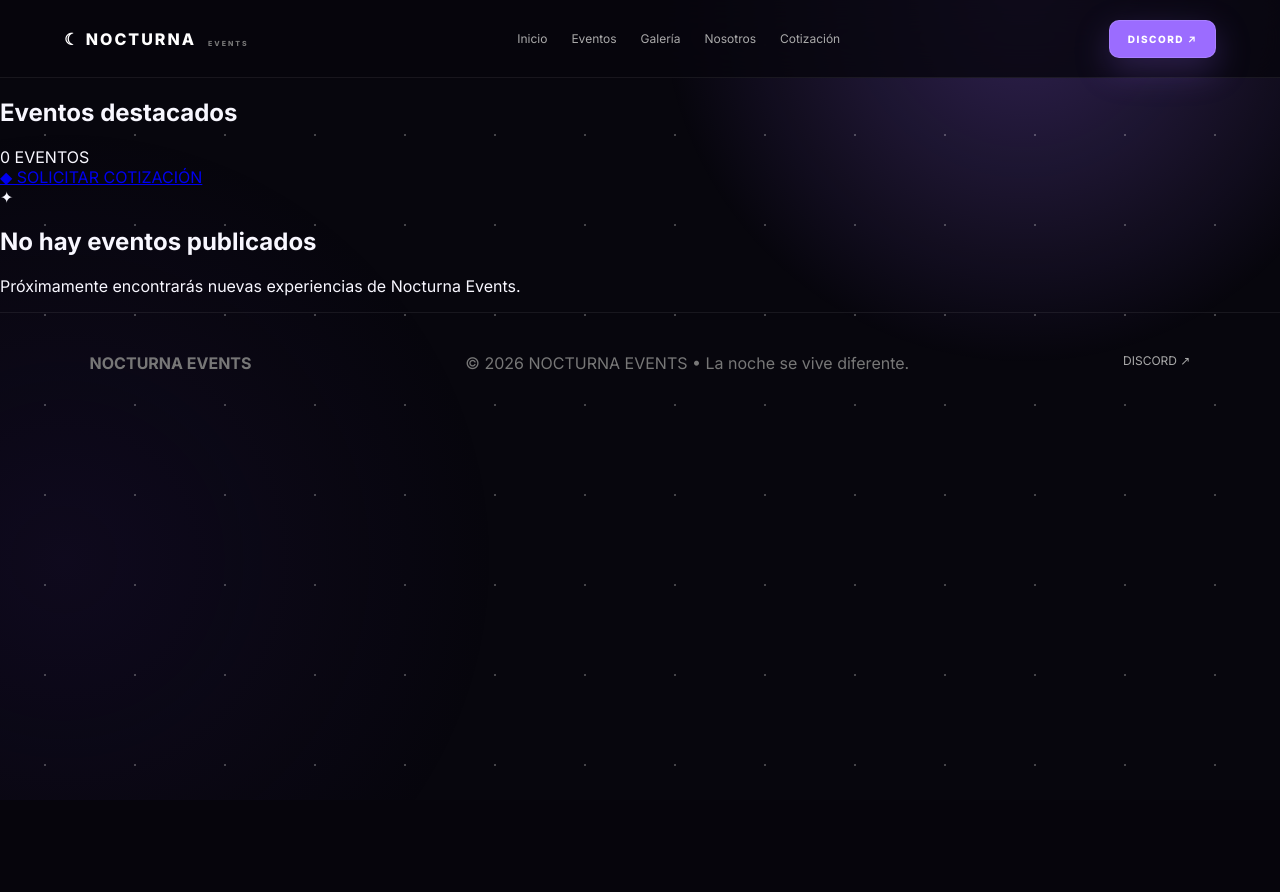
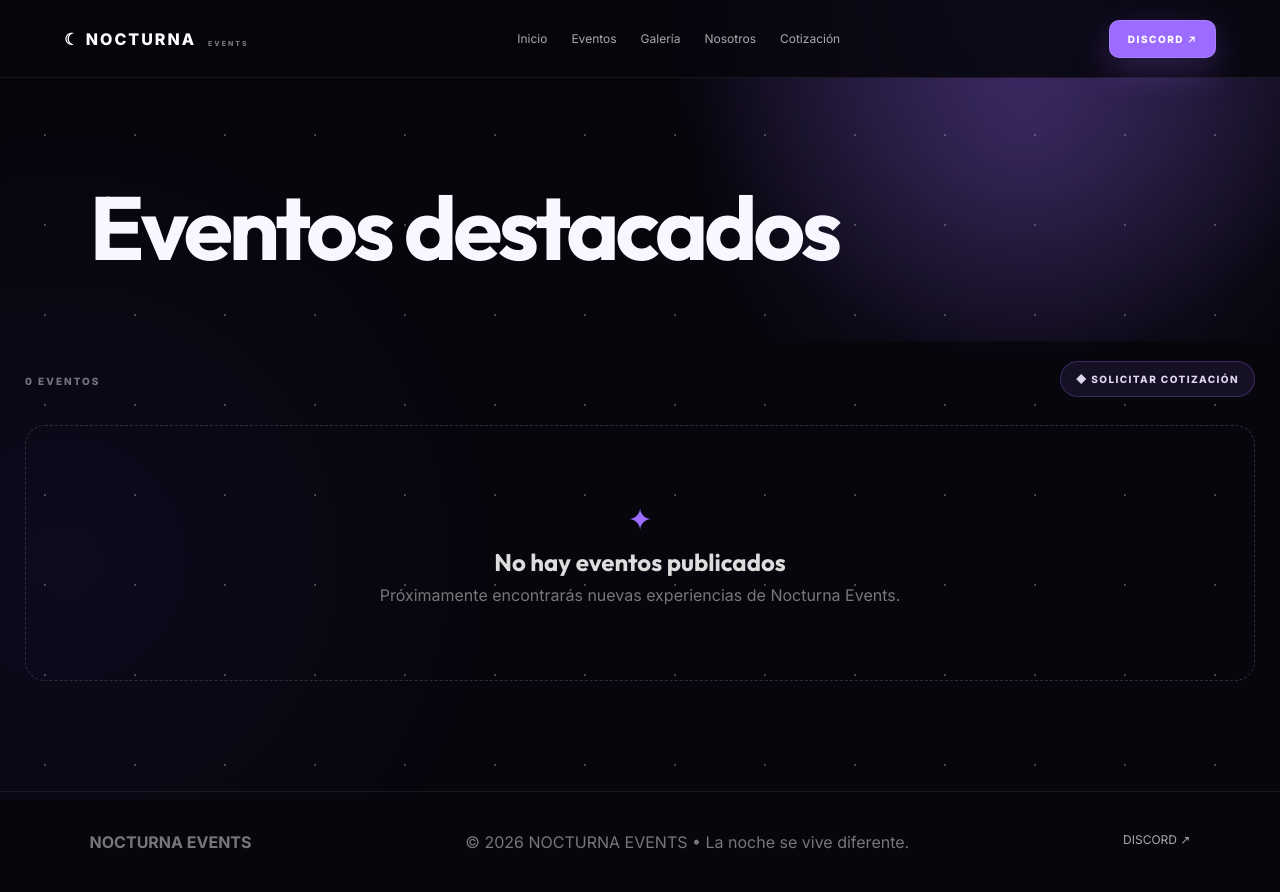
Before and after one commit to YulianaaaHz/NocturnaEvents, a Flask app: page /eventos in a window 1280 px wide. Before the commit the page ends 766 px from the top, so only its background shows below. Run offline with Flask 3, Linux system fonts and the light colour scheme; data comes from the database, SQL or seed files in the repository; data that the repository does not hold is empty.

Commit message:
Add professional design styles for events section

```diff
--- a/static/css/style.css
+++ b/static/css/style.css
@@ -45,3 +45,307 @@
     line-height: 1.9;
     font-size: 15px;
 }
+/* =========================================
+   EVENTOS - DISEÑO PROFESIONAL
+========================================= */
+
+.events-hero {
+    padding: 95px 7% 55px;
+    background:
+        radial-gradient(
+            circle at 80% 20%,
+            color-mix(in srgb, var(--p), transparent 82%),
+            transparent 32%
+        );
+}
+
+.events-hero h1 {
+    font-family: Outfit, sans-serif;
+    font-size: clamp(55px, 7vw, 95px);
+    line-height: .9;
+    letter-spacing: -4px;
+    margin: 14px 0 18px;
+}
+
+.events-hero p {
+    color: #9996a5;
+    line-height: 1.8;
+    max-width: 680px;
+}
+
+.events-section {
+    width: min(1280px, calc(100% - 50px));
+    margin: 0 auto;
+    padding: 20px 0 110px;
+}
+
+.events-toolbar {
+    display: flex;
+    align-items: center;
+    justify-content: space-between;
+    gap: 20px;
+    margin-bottom: 28px;
+}
+
+.events-count {
+    color: #777481;
+    font-size: 10px;
+    font-weight: 800;
+    letter-spacing: 2px;
+}
+
+.events-request {
+    text-decoration: none;
+    color: #ddd6ef;
+    font-size: 10px;
+    font-weight: 800;
+    letter-spacing: 1.4px;
+    padding: 11px 15px;
+    border-radius: 999px;
+    border: 1px solid color-mix(in srgb, var(--p), transparent 72%);
+    background: color-mix(in srgb, var(--p), transparent 90%);
+    transition: .25s ease;
+}
+
+.events-request:hover {
+    color: #fff;
+    background: color-mix(in srgb, var(--p), transparent 78%);
+    transform: translateY(-2px);
+}
+
+.events-grid {
+    display: grid;
+    grid-template-columns: repeat(2, minmax(0, 1fr));
+    gap: 22px;
+}
+
+.event-card {
+    overflow: hidden;
+    border-radius: 22px;
+    background:
+        linear-gradient(
+            145deg,
+            rgba(255,255,255,.06),
+            rgba(255,255,255,.025)
+        );
+    border: 1px solid rgba(255,255,255,.08);
+    box-shadow: 0 20px 70px rgba(0,0,0,.28);
+    transition: .3s ease;
+}
+
+.event-card:hover {
+    transform: translateY(-6px);
+    border-color: color-mix(in srgb, var(--p), transparent 48%);
+    box-shadow:
+        0 28px 80px rgba(0,0,0,.35),
+        0 0 35px color-mix(in srgb, var(--p), transparent 88%);
+}
+
+.event-card-image {
+    height: 285px;
+    background-size: cover;
+    background-position: center;
+    position: relative;
+}
+
+.event-card-image::after {
+    content: "";
+    position: absolute;
+    inset: 0;
+    background:
+        linear-gradient(
+            to bottom,
+            rgba(0,0,0,.04),
+            rgba(5,4,10,.82)
+        );
+}
+
+.event-card-image.no-image {
+    display: grid;
+    place-items: center;
+    background:
+        radial-gradient(
+            circle at center,
+            color-mix(in srgb, var(--p), transparent 12%),
+            #0c0914 68%
+        );
+}
+
+.event-symbol {
+    position: relative;
+    z-index: 2;
+    font-size: 78px;
+    color: rgba(255,255,255,.7);
+    text-shadow: 0 0 40px color-mix(in srgb,var(--p),transparent 40%);
+}
+
+.event-category {
+    position: absolute;
+    z-index: 2;
+    left: 18px;
+    top: 18px;
+    padding: 7px 10px;
+    border-radius: 999px;
+    background: rgba(8,7,14,.75);
+    border: 1px solid rgba(255,255,255,.1);
+    backdrop-filter: blur(10px);
+    color: #ddd5f2;
+    font-size: 9px;
+    letter-spacing: 2px;
+    font-weight: 800;
+}
+
+.event-card-content {
+    padding: 27px;
+}
+
+.event-card-content h2 {
+    font-family: Outfit, sans-serif;
+    font-size: 31px;
+    margin: 0 0 11px;
+    letter-spacing: -.7px;
+}
+
+.event-summary {
+    color: #9692a1;
+    font-size: 13px;
+    line-height: 1.8;
+    min-height: 70px;
+    margin: 0;
+}
+
+.event-info {
+    margin: 23px 0;
+    display: grid;
+    grid-template-columns: repeat(3, 1fr);
+    gap: 9px;
+}
+
+.event-info-item {
+    display: flex;
+    align-items: flex-start;
+    gap: 9px;
+    padding: 12px;
+    border-radius: 12px;
+    background: rgba(255,255,255,.035);
+    border: 1px solid rgba(255,255,255,.045);
+}
+
+.event-info-item > span {
+    font-size: 14px;
+}
+
+.event-info-item small {
+    display: block;
+    color: #666370;
+    font-size: 8px;
+    font-weight: 800;
+    letter-spacing: 1.3px;
+    margin-bottom: 4px;
+}
+
+.event-info-item strong {
+    display: block;
+    color: #ddd9e5;
+    font-size: 10px;
+    line-height: 1.4;
+    font-weight: 600;
+}
+
+.event-btn {
+    display: flex;
+    align-items: center;
+    justify-content: space-between;
+    width: 100%;
+    text-decoration: none;
+    padding: 13px 15px;
+    border-radius: 11px;
+    background: var(--p);
+    color: #fff;
+    font-size: 10px;
+    font-weight: 900;
+    letter-spacing: 1.5px;
+    box-shadow: 0 12px 28px color-mix(in srgb, var(--p), transparent 76%);
+    transition: .25s ease;
+}
+
+.event-btn span {
+    font-size: 18px;
+    line-height: 0;
+}
+
+.event-btn:hover {
+    filter: brightness(1.08);
+    transform: translateY(-1px);
+}
+
+.events-empty {
+    grid-column: 1 / -1;
+    padding: 75px 30px;
+    text-align: center;
+    border: 1px dashed #302c3a;
+    border-radius: 20px;
+    color: #777;
+}
+
+.events-empty > div {
+    color: var(--p);
+    font-size: 30px;
+    margin-bottom: 10px;
+}
+
+.events-empty h2 {
+    color: #ddd;
+    font-family: Outfit;
+    margin: 0 0 8px;
+}
+
+.events-empty p {
+    margin: 0;
+    color: #777;
+}
+
+@media (max-width: 900px) {
+    .events-grid {
+        grid-template-columns: 1fr;
+    }
+
+    .event-info {
+        grid-template-columns: 1fr 1fr;
+    }
+}
+
+@media (max-width: 560px) {
+    .events-section {
+        width: calc(100% - 24px);
+    }
+
+    .events-hero {
+        padding: 75px 6% 45px;
+    }
+
+    .events-hero h1 {
+        font-size: 53px;
+    }
+
+    .events-toolbar {
+        align-items: flex-start;
+        flex-direction: column;
+    }
+
+    .event-card-image {
+        height: 230px;
+    }
+
+    .event-card-content {
+        padding: 21px;
+    }
+
+    .event-card-content h2 {
+        font-size: 26px;
+    }
+
+    .event-info {
+        grid-template-columns: 1fr;
+    }
+}
```
